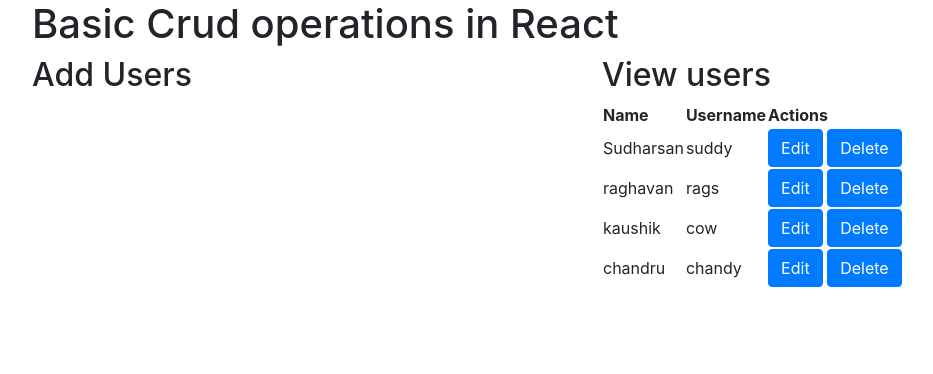
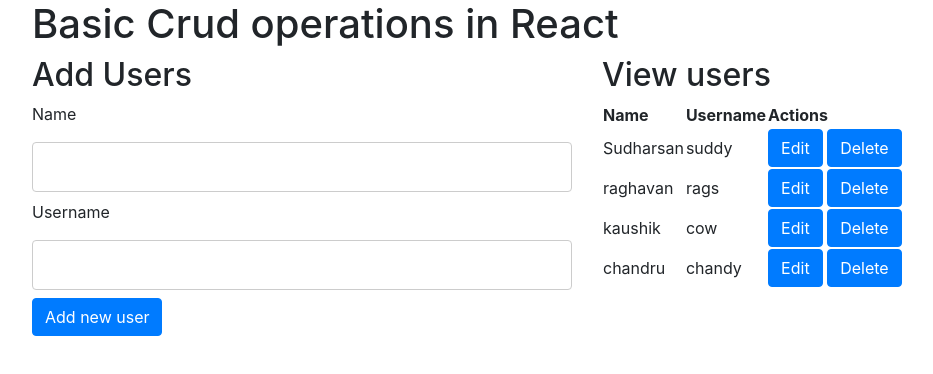
Before and after one commit to sudddy/React-crud, a React (Create React App) app in the folder basic-crud/: page / in a window 1280 px wide. Shown: the top 374 px of the page, without its empty margins (53-986 px from the left). Built offline with nearby package versions, Linux system fonts and the light colour scheme.

Commit message:
adding styles to the forms

```diff
--- a/basic-crud/src/App.js
+++ b/basic-crud/src/App.js
@@ -1,6 +1,7 @@
 import React, { useState } from 'react';
 import UserTable from './component/UserTable/userTable';
 import {Col, Row} from 'react-bootstrap'
+import AddUserForms from './component/forms/AddUserForms';
 
 const App = () => {
 
@@ -23,6 +24,7 @@ const App = () => {
       <Row className="row">
       <Col md={6} className="flex-large">
         <h2>Add Users</h2>
+        <AddUserForms />
       </Col>
       <Col md={6} className="flex-large">
         <h2>View users</h2>
--- a/basic-crud/src/component/forms/AddUserForms.js
+++ b/basic-crud/src/component/forms/AddUserForms.js
@@ -1,13 +1,30 @@
 import React, { useState } from 'react';
+import {Button}  from 'react-bootstrap';
+import './adduserforms.scss'
+
 
 const AddUserForms = props => {
+    const initialFormState = {id: null, name:'', username: ''}
+    const [user,setUser] = useState(initialFormState);
+
+    const handleInputChange = event => {
+        const { name, value } = event.target
+        setUser({ ...user, [name]: value })
+    }
     return (
-        <form>
+        <form
+            onsubmit={event => {
+                event.preventDefault()
+                if(!user.name || !user.username ) return
+
+                props.addUser(user);
+                setUser(initialFormState);
+                }}>
             <label>Name</label>
-            <input type="text" name="name" value="" />
+            <input type="text" name="name" class="input-text" value={user.name}  onchange={handleInputChange}/>
             <label>Username</label>
-            <input type="text" name="username" value="" />
-            <button>Add new user</button>
+            <input type="text" name="username" class="input-text" value={user.username}  onchange={handleInputChange}/>
+            <Button>Add new user</Button>
         </form>
     )
 }
--- /dev/null
+++ b/basic-crud/src/component/forms/adduserforms.scss
@@ -0,0 +1,9 @@
+.input-text {
+    width: 100%;
+    padding: 12px 20px;
+    margin: 8px 0;
+    display: inline-block;
+    border: 1px solid #ccc;
+    border-radius: 4px;
+    box-sizing: border-box;
+}
```
